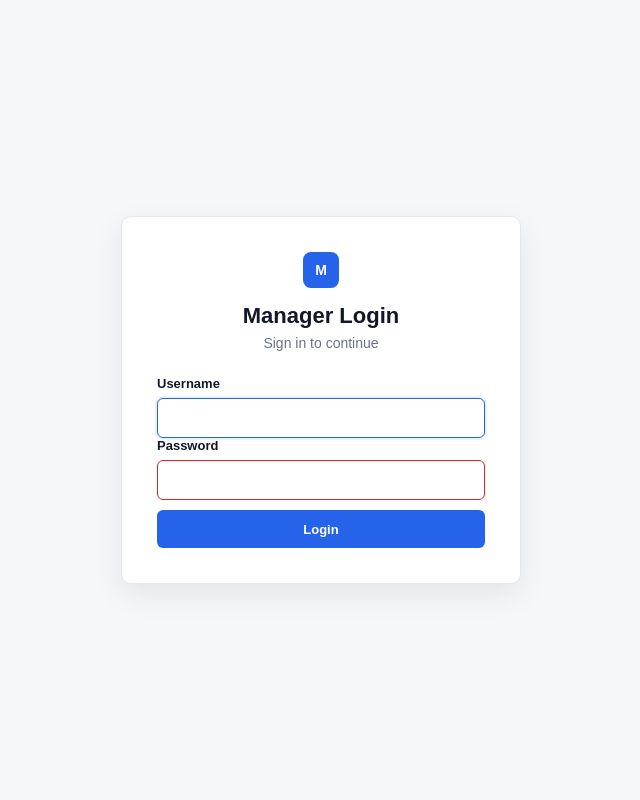
After one commit to saeedabdi77/ecommerce-backend, a Django app: template templates/manager/login.html in a window 1280 px wide. The commit adds this page. Shown: the whole page, without its empty margins (319-959 px from the left). Run offline with Django 5.2, Linux system fonts and the light colour scheme; the template is opened without the code that fills it, so the values that code supplies are empty; parts of the project's set-up code (start-up, migrations or seed data) failed here and were passed over.

Commit message:
feat: manager login and authentication

```diff
--- a/core/manager/urls.py
+++ b/core/manager/urls.py
@@ -10,6 +10,7 @@ urlpatterns = []
 
 for manager in registry.all():
     urlpatterns.extend([
+        path("login/", ManagerLoginView.as_view(), name="login"),
         path("", ManagerDashboardView.as_view(), name="dashboard"),
         path(f"{manager.slug}/", ManagerListView.as_view(manager=manager), name=f"{manager.slug}-list"),
         path(f"{manager.slug}/create/", ManagerCreateView.as_view(manager=manager), name=f"{manager.slug}-create"),
--- a/static/manager/css/manager.css
+++ b/static/manager/css/manager.css
@@ -668,3 +668,55 @@ textarea {
         padding: 18px;
     }
 }
+
+.login-page {
+    display: flex;
+    align-items: center;
+    justify-content: center;
+    min-height: 100vh;
+    padding: 20px;
+    background: var(--background);
+}
+
+.login-card {
+    width: 100%;
+    max-width: 400px;
+    padding: 35px;
+    background: var(--surface);
+    border: 1px solid var(--border);
+    border-radius: 10px;
+    box-shadow: 0 10px 30px rgba(0, 0, 0, .08);
+}
+
+.login-header {
+    margin-bottom: 25px;
+    text-align: center;
+}
+
+.login-header .sidebar-logo {
+    margin: 0 auto 15px;
+}
+
+.login-header h1 {
+    margin: 0 0 6px;
+    font-size: 22px;
+}
+
+.login-header p {
+    margin: 0;
+    color: var(--muted);
+}
+
+.login-error {
+    margin-bottom: 20px;
+    padding: 12px 15px;
+    background: #fef2f2;
+    border: 1px solid #fecaca;
+    border-radius: 6px;
+    color: #dc2626;
+}
+
+.login-button {
+    width: 100%;
+    margin-top: 10px;
+}
--- /dev/null
+++ b/templates/manager/login.html
@@ -0,0 +1,48 @@
+{% load static %}
+
+<!DOCTYPE html>
+<html lang="en">
+<head>
+    <meta charset="UTF-8">
+    <meta name="viewport" content="width=device-width, initial-scale=1.0">
+    <title>Manager Login</title>
+    <link rel="stylesheet" href="{% static 'manager/css/manager.css' %}">
+</head>
+<body>
+
+<div class="login-page">
+    <div class="login-card">
+        <div class="login-header">
+            <div class="sidebar-logo">M</div>
+            <h1>Manager Login</h1>
+            <p>Sign in to continue</p>
+        </div>
+
+        {% if error %}
+            <div class="login-error">{{ error }}</div>
+        {% endif %}
+
+        <form method="post">
+            {% csrf_token %}
+
+            <input type="hidden" name="next" value="{{ next }}">
+
+            <div class="form-field">
+                <label for="username">Username</label>
+                <input type="text" id="username" name="username" required autofocus>
+            </div>
+
+            <div class="form-field">
+                <label for="password">Password</label>
+                <input type="password" id="password" name="password" required>
+            </div>
+
+            <button type="submit" class="btn btn-primary login-button">
+                Login
+            </button>
+        </form>
+    </div>
+</div>
+
+</body>
+</html>
```
Also changed, not shown: core/manager/utils.py (added, +9 -0 lines), core/manager/views.py (+48 -1 lines).
